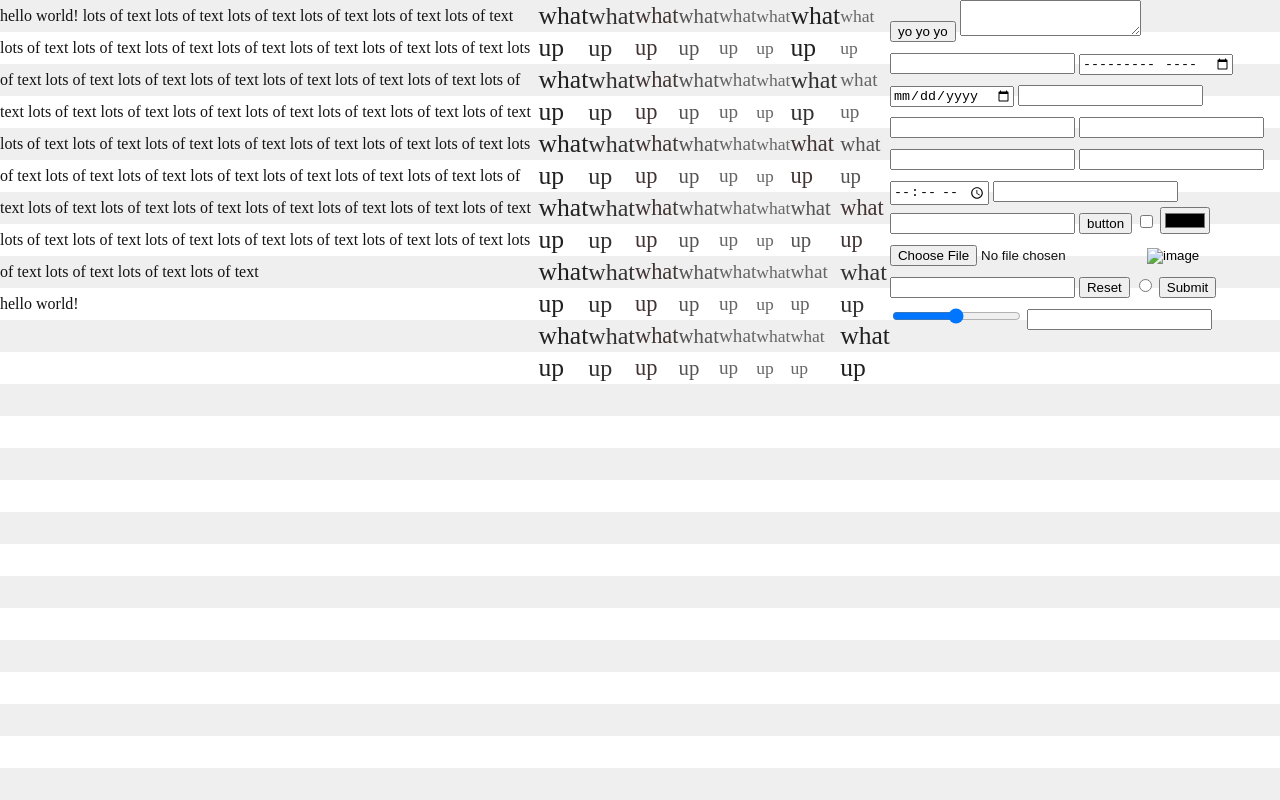
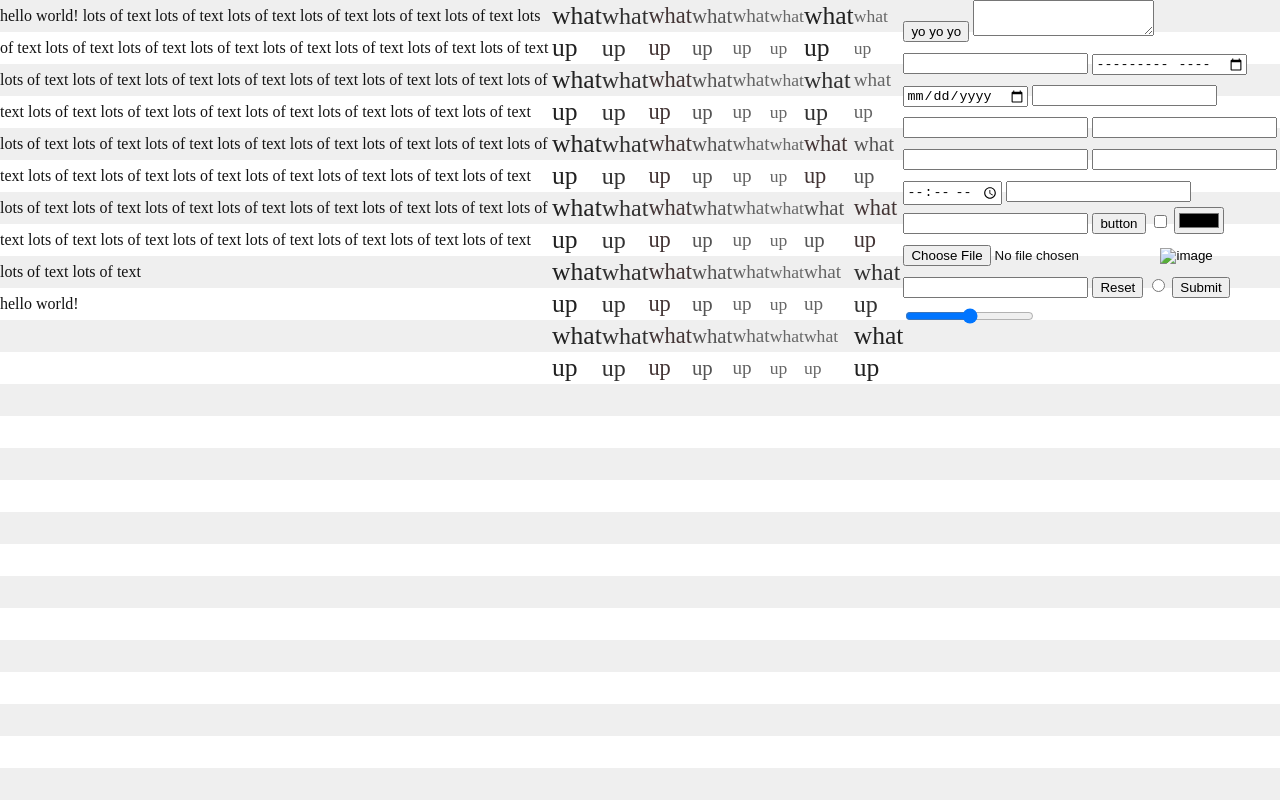
Before and after one commit to herebythere/baseboard, a plain HTML site: page demo/index.html in a window 1280 px wide. Drawn offline with Linux system fonts and the light colour scheme.

Commit message:
remove extra numbers

```diff
--- a/demo/index.html
+++ b/demo/index.html
@@ -110,7 +110,6 @@
 			<input type="radio"></input>
 			<input type="submit"></input>
 			<input type="range"></input>
-			<input type="number"></input>
 		</div>
 	</body>
 </html>
```
